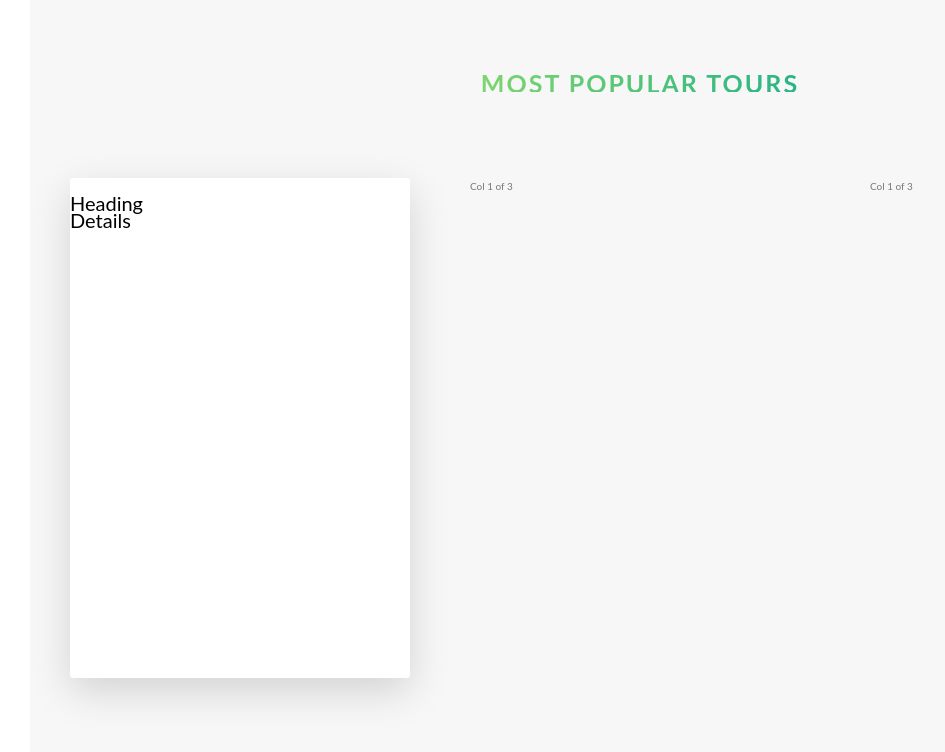
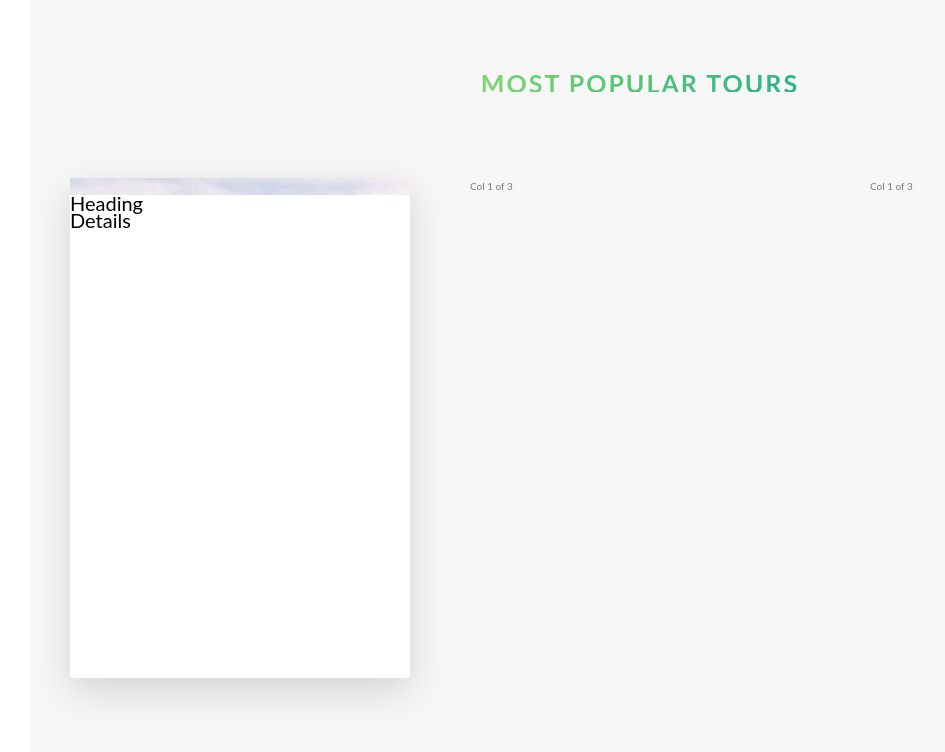
Before and after one commit to Uwemski/advanced-css-course, a website: page Natours/test.html in a window 1280 px wide. Shown: the part 2071-2823 px from the top of the page, without its empty margins (0-945 px from the left). Drawn offline with nearby package versions, Linux system fonts and the light colour scheme; files that its build step writes are made by us from their sources; a web font is replaced by a local one.

Commit message:
we are adding an image through css and not the normal html way because our instructor wants to introduce new stuffs to us according to him

```diff
--- a/Natours/sass/components/_card.scss
+++ b/Natours/sass/components/_card.scss
@@ -1,4 +1,5 @@
 .card {
+    //FUNCTIONALITY
     perspective: 150rem;
     -moz-perspective: 150rem;//this is so that mozilla browser can implement this style
     position: relative;
@@ -45,10 +46,12 @@
         transform: rotateY(0);
     }
 
-    &-picture {
+    //FRONT SIDE STYLING
+    &_picture {
+        background-size: cover;
 
         &--1 {
-            background-image: url();
+            background-image: url(../img/nat-5.jpg);
         }
     }
 }
```
